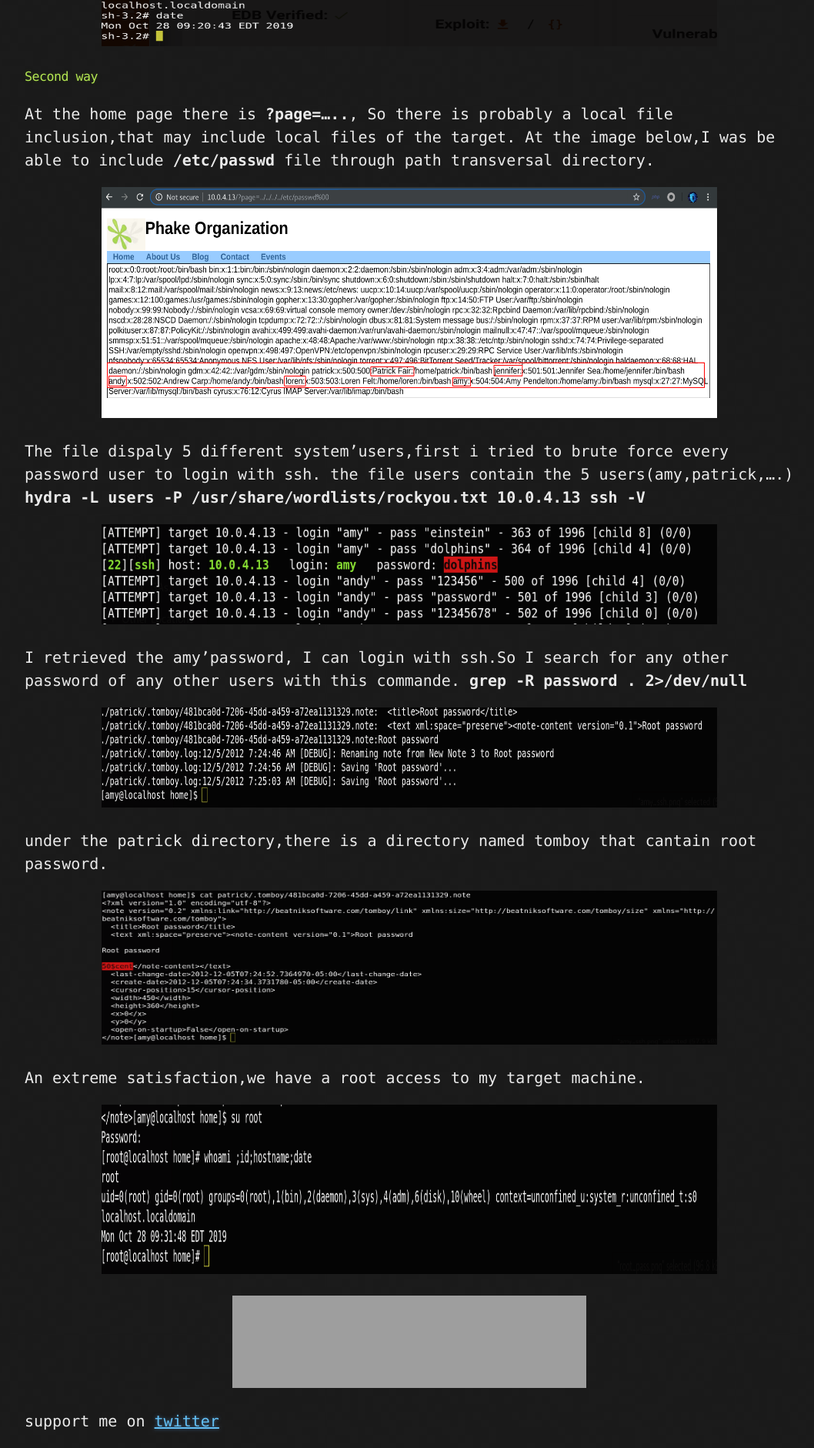
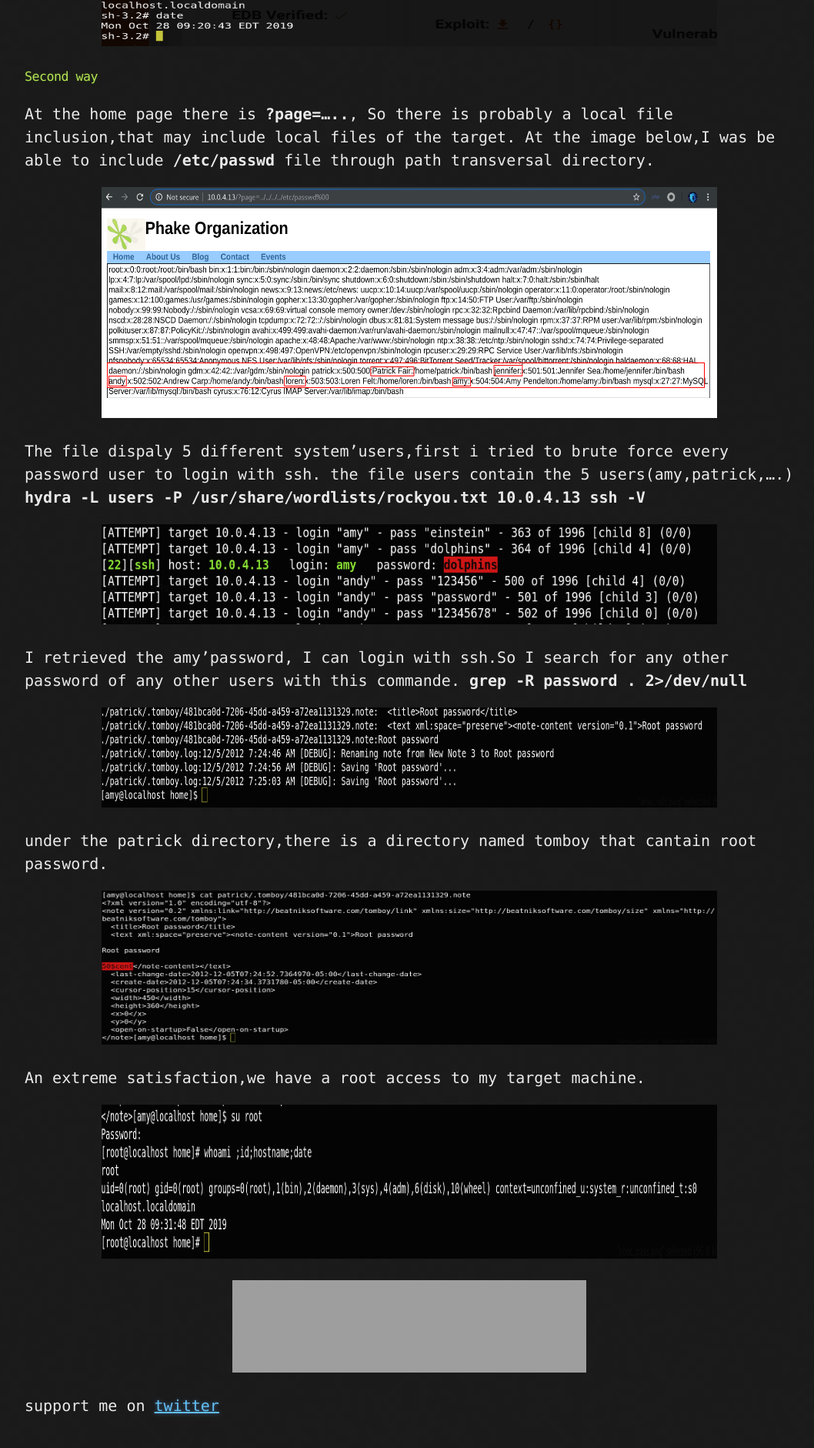
Before and after one commit to rajoul/rajoul.github.io, a Jekyll site: the page built from my_write_up/LAMPSecurity-5.md, in a window 1280 px wide. Shown: the part 4119-6000 px from the top of the page at 77% size, without its empty margins (108-1166 px from the left). Built offline with Jekyll 4.4.1, drawn with Linux system fonts in a browser that asks for light colours; our own code applies the rules of GitHub Pages for plain Markdown files.

Commit message:
Update LAMPSecurity-5.md

```diff
--- a/my_write_up/LAMPSecurity-5.md
+++ b/my_write_up/LAMPSecurity-5.md
@@ -71,7 +71,7 @@
 </p>
 An extreme satisfaction,we have a root access to my target machine.
 <p align="center">
-  <img src="https://rajoul.github.io/my_write_up/image/LAMPSecurity-5/root_access2.png" width="800" height="220">
+  <img src="https://rajoul.github.io/my_write_up/image/LAMPSecurity-5/root_access2.png" width="800" height="200">
 </p>
 <p align="center">
   <img src="https://rajoul.github.io/my_write_up/image/kioptrix_2/boom.gif" width="460" height="120">
```
